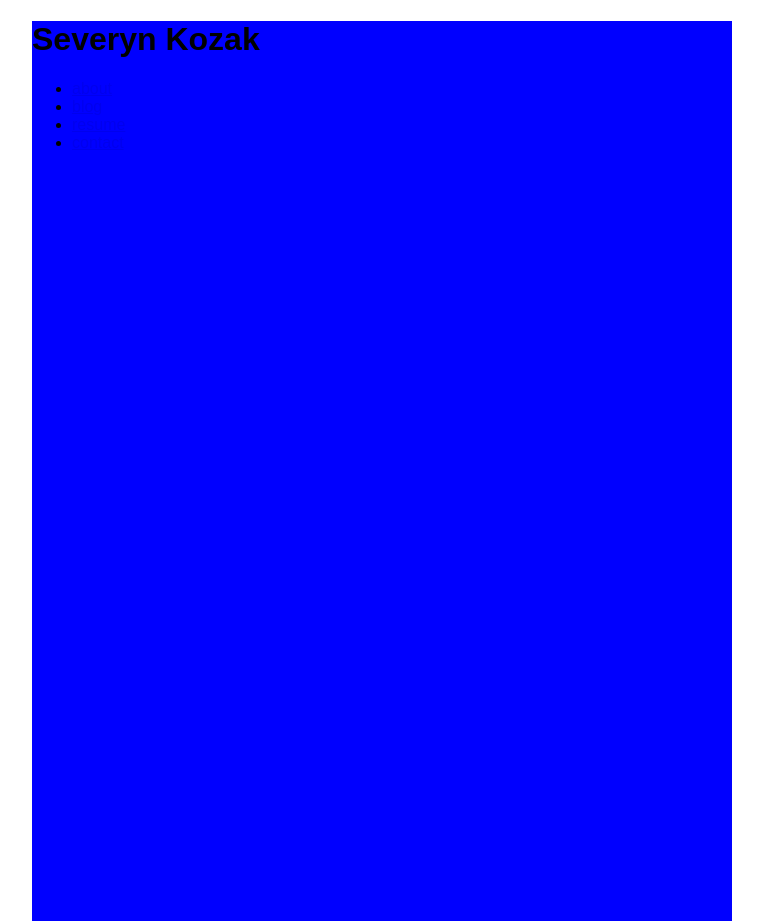
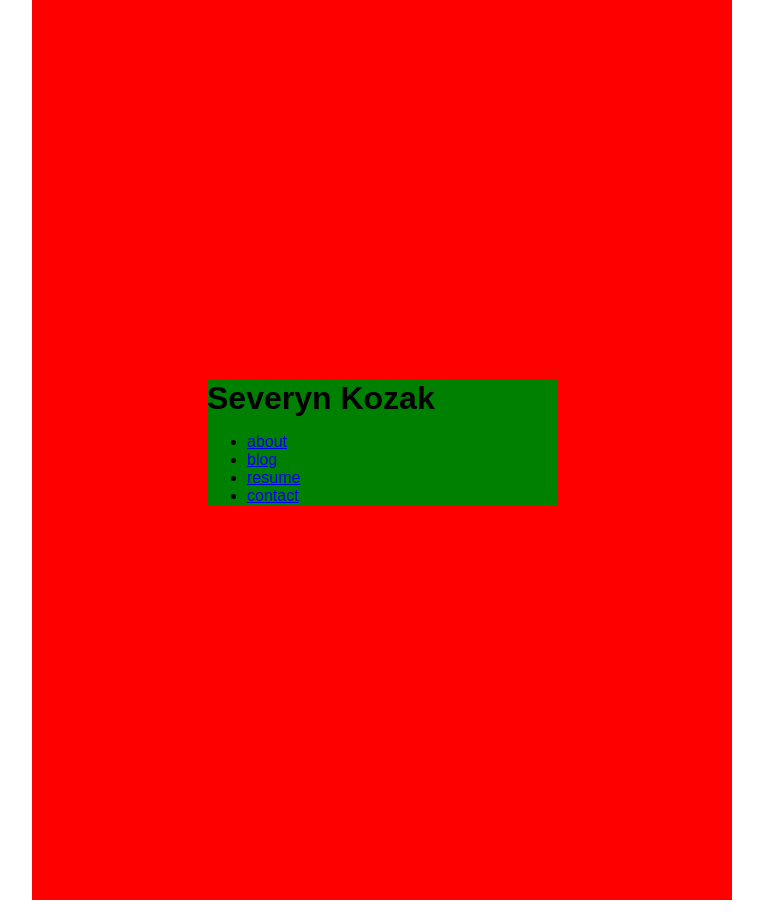
Before and after one commit to sevko/sevko.github.io, a Jekyll site: the page built from index.html, in a window 1280 px wide. Shown: the whole page, without its empty margins (258-1021 px from the left). Built offline with Jekyll 4.4.1, drawn with Linux system fonts in a browser that asks for light colours; after the commit the page ends 900 px from its top, so only the background shows below that.

Commit message:
Style positioning on home page.
index.html, css/(home, main).sass
	-Add SASS rules to handle the vertical and horizontal centering
	of the menu on the home page.

```diff
--- a/_config.yml
+++ b/_config.yml
@@ -1,3 +1,4 @@
+name: Severyn Kozak
 defaults:
     -
         scope:
--- a/css/home.sass
+++ b/css/home.sass
@@ -1,8 +1,21 @@
 ---
 ---
 
-div#center
+div#out
+	background-color: red
+	display: table
+	height: 100%
+	width: 100%
+
+div#middle
+	display: table-cell
+	vertical-align: middle
+
+div#in
 	background-color: green
+	margin-left: auto
+	margin-right: auto
+	width: 50%
 
 	h1
 		margin: 0
--- a/css/main.sass
+++ b/css/main.sass
@@ -9,7 +9,6 @@ html, body
 	margin: 0
 
 div#main
-	background-color: blue
 	font-family: sans-serif, helvetica
 	height: 100%
 	max-width: $width
--- a/index.html
+++ b/index.html
@@ -1,9 +1,12 @@
 ---
 title: home
+stylesheet: true
 ---
 
-<div id="center">
-	<h1>Severyn Kozak</h1>
+<div id="out">
+	<div id="middle">
+		<div id="in">
+			<h1>{{ site.name }}</h1>
 			<ul>
 				<li><a href="/about">about</a></li>
 				<li><a href="/blog">blog</a></li>
@@ -11,3 +14,5 @@ title: home
 				<li><a href="mailto:severyn.kozak@gmail.com">contact</a></li>
 			</ul>
 		</div>
+	</div>
+</div>
```
Lines whose indentation alone changed are shown as unchanged.
